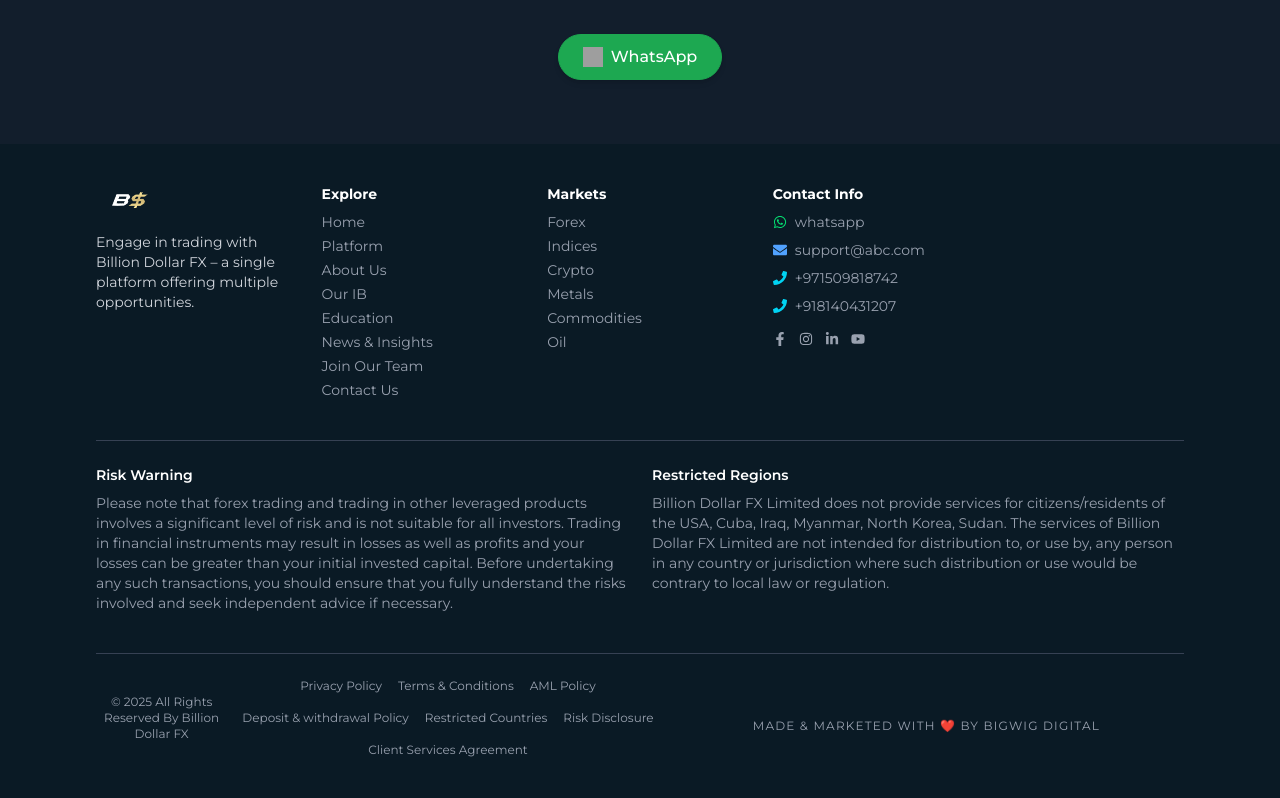
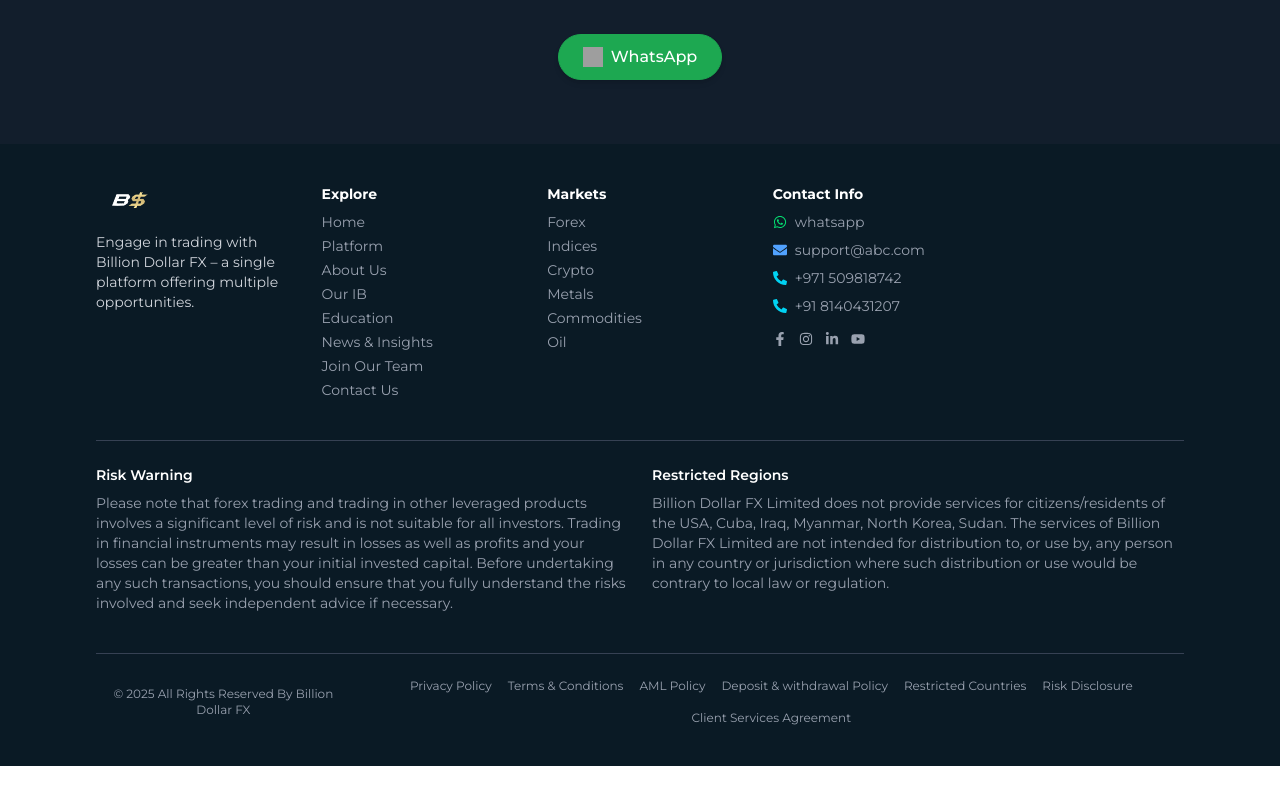
Before and after one commit to BigwigMediaAI/billiondollarfx, a Next.js app: page /oil in a window 1280 px wide. Shown: the part 2037-2835 px from the top of the page. After the commit the page ends 2803 px from the top, so only its background shows below. Built offline with nearby package versions, Linux system fonts and the light colour scheme; grey boxes are pictures that could not be loaded.

Commit message:
Add changes

```diff
--- a/components/Footer.tsx
+++ b/components/Footer.tsx
@@ -7,6 +7,7 @@
   FaInstagram,
   FaLinkedinIn,
   FaYoutube,
+  FaPhoneAlt,
 } from "react-icons/fa";
 import logo from "../assets/bdfx.gif";
 import Link from "next/link";
@@ -95,11 +96,11 @@
               <FaEnvelope className="text-blue-400" /> support@abc.com
             </li>
             <li className="flex items-center gap-2">
-              <FaPhone className="text-cyan-400" /> +971509818742
+              <FaPhoneAlt className="text-cyan-400" /> +971 509818742
             </li>
             <li className="flex items-center gap-2">
-              <FaPhone className="text-cyan-400" />
-              +918140431207
+              <FaPhoneAlt className="text-cyan-400" />
+              +91 8140431207
             </li>
           </ul>
           <div className="flex gap-3 mt-4 text-gray-400">
@@ -182,16 +183,6 @@
             </span>
           ))}
         </div>
-        <div className="w-full flex justify-center mt-4">
-          <a
-            href="https://www.bigwigdigital.in/"
-            target="_blank"
-            rel="noopener noreferrer"
-            className="text-[var(--primary-color)] px-4 py-3 uppercase text-xs tracking-widest text-center transition-colors "
-          >
-            Made & Marketed with ❤️ by Bigwig Digital
-          </a>
-        </div>
       </div>
     </footer>
   );
--- a/components/LanguageSelector.tsx
+++ b/components/LanguageSelector.tsx
@@ -6,13 +6,22 @@
     const selectedLang = e.target.value;
     if (!selectedLang) return;
 
+    if (selectedLang === "en") {
+      // 🔹 Clear cookie to reset back to original English
+      document.cookie =
+        "googtrans=;expires=Thu, 01 Jan 1970 00:00:00 UTC;path=/;";
+      window.location.hash = "";
+      window.location.reload();
+      return;
+    }
+
     // 1️⃣ Set the cookie that Google Translate reads:
     document.cookie = `googtrans=/en/${selectedLang};path=/`;
 
-    // 2️⃣ Optionally set URL hash (for some implementations):
+    // 2️⃣ Optionally set URL hash
     window.location.hash = `#googtrans=en/${selectedLang}`;
 
-    // 3️⃣ Click the matching language anchor in the iframe:
+    // 3️⃣ Click the matching language anchor in the iframe
     const intervalId = setInterval(() => {
       const iframe = document.querySelector(
         "iframe.goog-te-menu-frame"
@@ -36,7 +45,7 @@
 
     setTimeout(() => clearInterval(intervalId), 5000);
 
-    // 4️⃣ Force a reload so translation applies everywhere:
+    // 4️⃣ Force reload so translation applies everywhere
     setTimeout(() => window.location.reload(), 500);
   };
 
```
